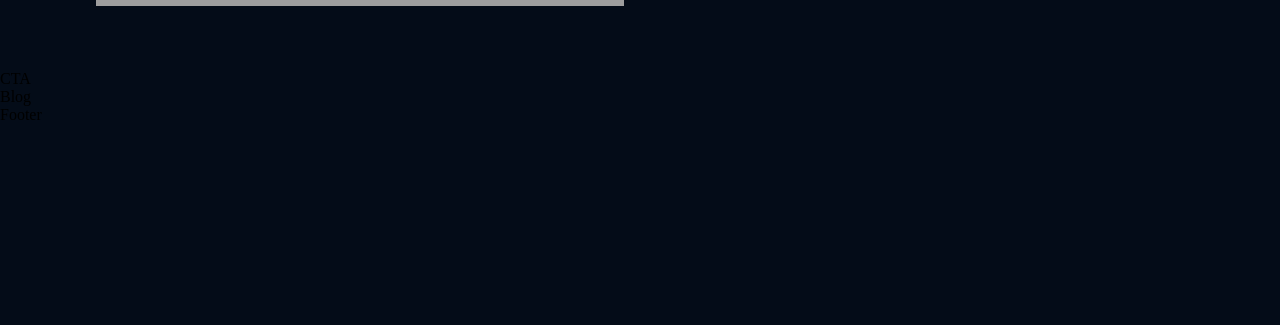
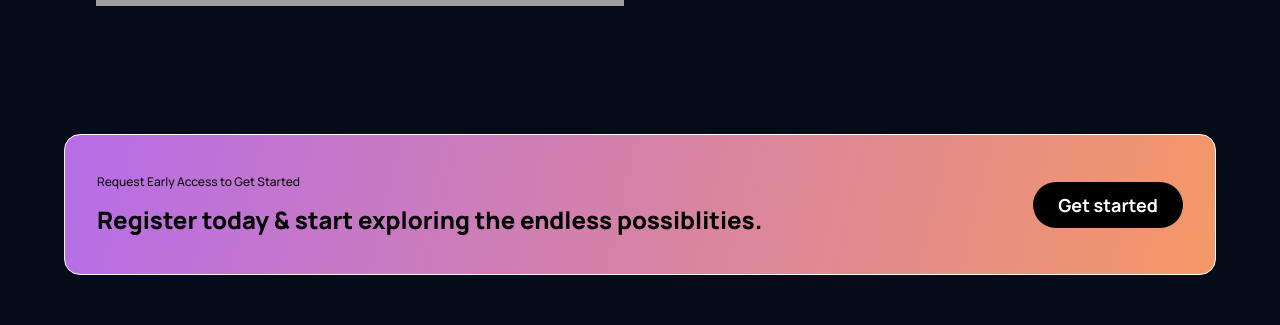
Before and after one commit to srijan-lamichhane/GPT-3, a React (Create React App) app: page / in a window 1280 px wide. Shown: the part 2661-2986 px from the top of the page. Before the commit the page ends 2785 px from the top, so only its background shows below. Built offline with nearby package versions, Linux system fonts and the light colour scheme; grey boxes are pictures that could not be loaded.

Commit message:
feat: cta section

```diff
--- a/src/components/cta/CTA.jsx
+++ b/src/components/cta/CTA.jsx
@@ -4,8 +4,16 @@
 
 const CTA = () => {
   return (
-    <div>
-      CTA
+    <div className='gpt3__cta'>
+
+      <div className="gpt3__cta-content">
+      <p>Request Early Access to Get Started</p>
+      <h3>Register today & start exploring the endless possiblities.</h3>
+      </div>
+      <div className="gpt3__cta-btn">
+        <button type='button'>Get started</button>
+      </div>
+
     </div>
   )
 }
--- a/src/components/cta/cta.css
+++ b/src/components/cta/cta.css
@@ -0,0 +1,52 @@
+.gpt3__cta{
+    border: 1px solid white;
+    /* color: white; */
+
+    display: flex;
+    flex-direction: row;
+    justify-content: space-between;
+    align-items: center;
+
+    padding: 2rem;
+    margin: 4rem;
+    border-radius: 1rem;
+    background: var(--gradient-bar);
+}
+
+.gpt3__cta-content p{
+    font-family: var(--font-family);
+    font-weight: 500;
+    font-size: 12px;
+    line-height: 30px;
+    color: #0e0e0e;
+}
+
+.gpt3__cta-content h3{
+    font-family: var(--font-family);
+    font-weight: 800;
+    font-size: 24px;
+    line-height: 45px;
+    color: #000000;
+}
+
+.gpt3__cta-btn{
+    display: flex;
+    justify-content: center;
+    align-items: center;
+    margin-left: 2rem;
+}
+
+.gpt3__cta-btn button{
+    background: #000000;
+    color: #ffffff;
+    border-radius: 40px;
+    font-family: var(--font-family);
+    font-weight: bold;
+    font-size: 18px;
+    line-height: 30px;
+    padding: 0.5rem 1rem;
+    border: none;
+    outline: none;
+    cursor: pointer;
+    min-width: 150px;
+}
```
Also changed, not shown: help.txt.
